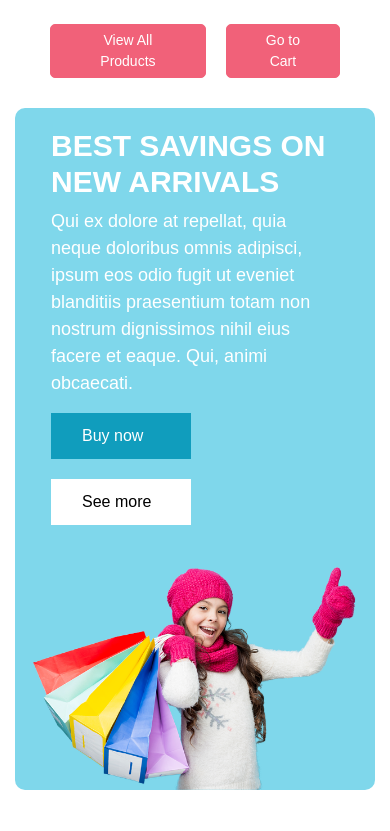
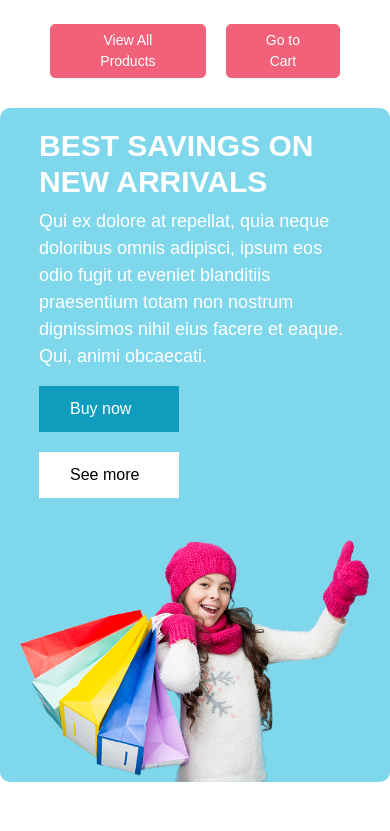
Before and after one commit to fidaakhon/onlineshop, a React (Create React App) app: page / in a window 390 px wide. Shown: the part 3313-4144 px from the top of the page. Built offline with nearby package versions, Linux system fonts and the light colour scheme.

Commit message:
Update Flex.css

```diff
--- a/src/Components/Flex/Flex.css
+++ b/src/Components/Flex/Flex.css
@@ -80,7 +80,8 @@
         align-items: center;
         text-align: center;
         padding: 0px 0px;
-        margin: 0px 15px;
+/*         margin: 0px 15px; */
+        margin: 0;
     }
 
     .flex_img {
```
